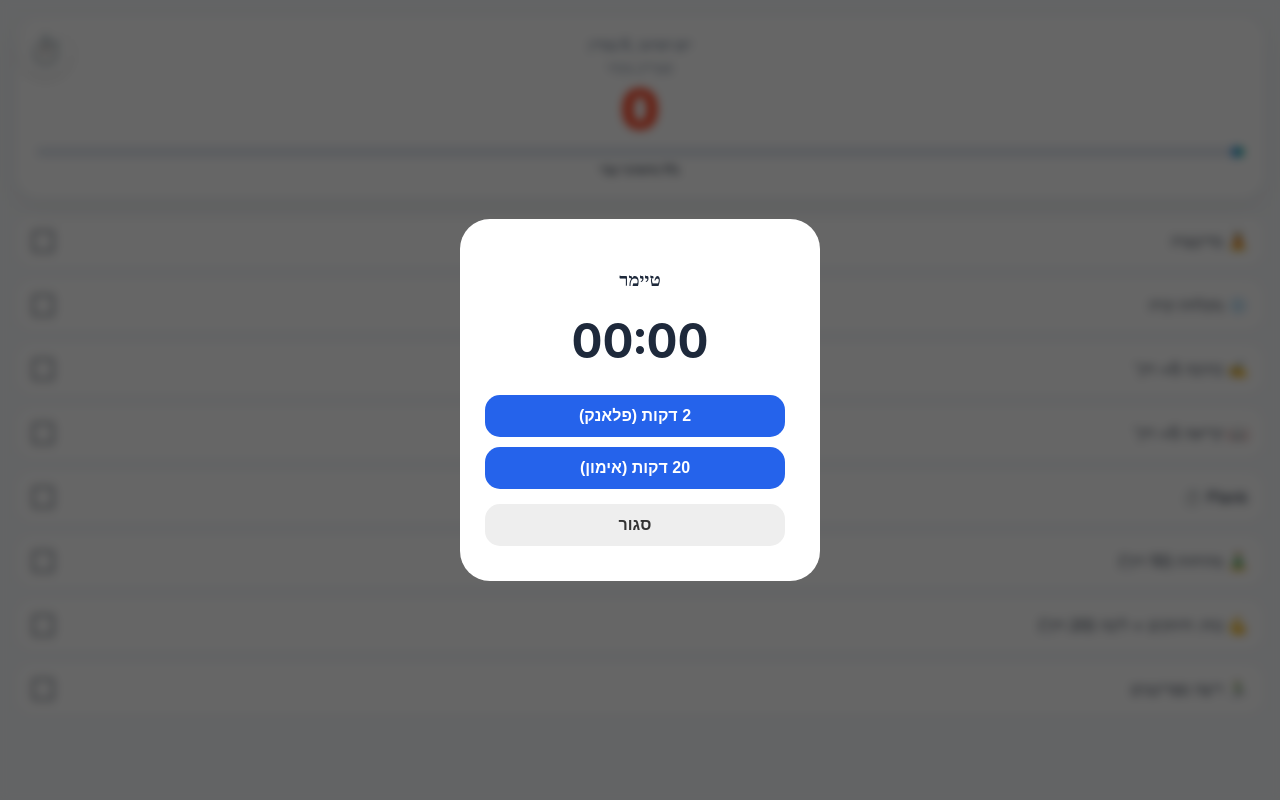
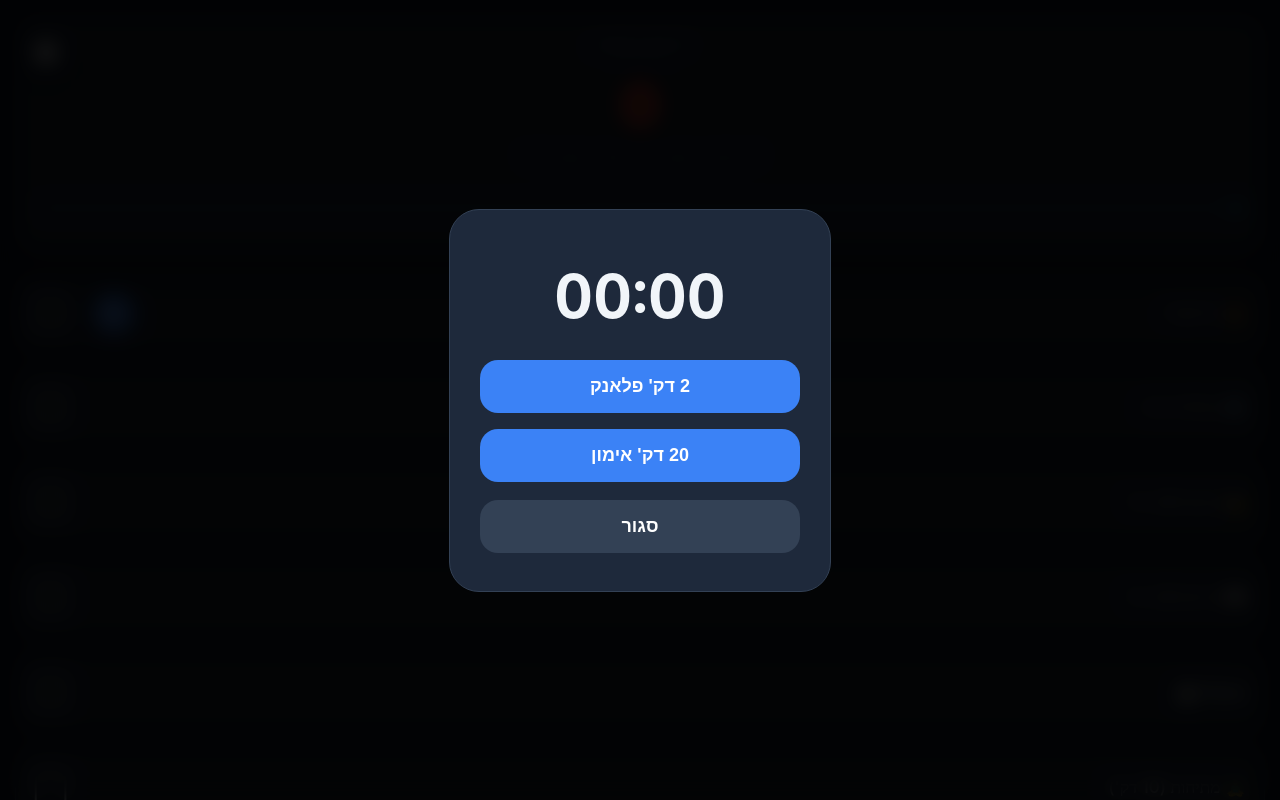
Before and after one commit to yehonatankb7-jpg/New-life, a plain HTML site: page index.html in a window 1280 px wide. Both pictures are taken after a click on the element "⏱️". Shown: the top 800 px of the page. Drawn offline with nearby package versions, Linux system fonts and the light colour scheme.

Commit message:
Update index.html

```diff
--- a/index.html
+++ b/index.html
@@ -4,31 +4,35 @@
     <meta charset="UTF-8">
     <meta name="viewport" content="width=device-width, initial-scale=1.0, maximum-scale=1.0, user-scalable=no">
     <meta name="apple-mobile-web-app-capable" content="yes">
-    <title>New Life - Pro</title>
+    <title>New Life - Dark Pro</title>
     <script src="https://cdn.jsdelivr.net/npm/canvas-confetti@1.5.1/dist/confetti.browser.min.js"></script>
     <style>
-        :root { --primary: #2563eb; --success: #10b981; }
-        body { font-family: -apple-system, system-ui; background: #f8fafc; margin: 0; padding: 15px; color: #1e293b; user-select: none; }
+        :root { --bg: #0f172a; --card: #1e293b; --text: #f1f5f9; --primary: #3b82f6; --success: #10b981; --accent: #ff4b2b; }
+        body { font-family: -apple-system, system-ui; background: var(--bg); margin: 0; padding: 15px; color: var(--text); user-select: none; text-align: right; }
 
-        /* כפתור טיימר בפינה */
-        .timer-icon { position: absolute; top: 25px; left: 20px; font-size: 28px; cursor: pointer; z-index: 100; background: white; padding: 8px; border-radius: 50%; box-shadow: 0 4px 10px rgba(0,0,0,0.1); }
+        .timer-icon { position: absolute; top: 25px; left: 20px; font-size: 24px; cursor: pointer; z-index: 100; background: var(--card); padding: 10px; border-radius: 50%; border: 1px solid #334155; box-shadow: 0 4px 12px rgba(0,0,0,0.3); }
 
-        .card { background: white; padding: 20px; border-radius: 24px; box-shadow: 0 10px 25px rgba(0,0,0,0.05); text-align: center; margin-bottom: 15px; border: 1px solid #f1f5f9; position: relative; }
-        .date-display { font-size: 14px; color: #64748b; margin-bottom: 5px; font-weight: 600; }
-        .streak-num { font-size: 55px; font-weight: 900; color: #ff4b2b; margin: 5px 0; line-height: 1; }
-        .progress-bg { background: #e2e8f0; height: 10px; border-radius: 10px; overflow: hidden; margin-top: 10px; }
-        .progress-fill { background: linear-gradient(90deg, #3b82f6, #10b981); height: 100%; transition: width 0.5s ease; width: 0%; }
+        .card { background: var(--card); padding: 20px; border-radius: 24px; box-shadow: 0 10px 30px rgba(0,0,0,0.3); text-align: center; margin-bottom: 15px; border: 1px solid #334155; position: relative; }
+        .date-display { font-size: 13px; color: #94a3b8; font-weight: 600; }
+        .streak-num { font-size: 55px; font-weight: 900; color: var(--accent); margin: 5px 0; text-shadow: 0 0 15px rgba(255, 75, 43, 0.3); }
+        .quote { font-style: italic; font-size: 13px; color: #94a3b8; margin: 10px 0; min-height: 40px; line-height: 1.4; }
 
-        .task { background: white; padding: 16px; border-radius: 18px; margin-bottom: 10px; display: flex; justify-content: space-between; align-items: center; border: 1px solid #f1f5f9; box-shadow: 0 2px 4px rgba(0,0,0,0.02); }
-        .task.done { background: #ecfdf5; border-color: #10b981; }
-        .task.done span { text-decoration: line-through; color: #065f46; opacity: 0.6; }
+        .progress-bg { background: #334155; height: 10px; border-radius: 10px; overflow: hidden; margin-top: 15px; }
+        .progress-fill { background: linear-gradient(90deg, var(--primary), var(--success)); height: 100%; transition: width 0.5s ease; width: 0%; }
 
-        /* מודאל טיימר */
-        #timerModal { display: none; position: fixed; top: 0; left: 0; width: 100%; height: 100%; background: rgba(0,0,0,0.6); z-index: 1000; justify-content: center; align-items: center; backdrop-filter: blur(5px); }
-        .modal-content { background: white; padding: 30px; border-radius: 30px; text-align: center; width: 80%; max-width: 300px; }
-        .timer-display { font-size: 48px; font-weight: bold; margin: 20px 0; font-variant-numeric: tabular-nums; }
-        .modal-btn { background: var(--primary); color: white; border: none; padding: 12px 20px; border-radius: 15px; margin: 5px; font-weight: bold; width: 100%; font-size: 16px; }
-        .close-btn { background: #eee; color: #333; margin-top: 10px; }
+        .task { background: var(--card); padding: 18px; border-radius: 20px; margin-bottom: 12px; display: flex; justify-content: space-between; align-items: center; border: 1px solid #334155; transition: 0.3s; min-height: 45px; }
+        .task.done { background: rgba(16, 185, 129, 0.08); border-color: var(--success); }
+        .task.done span { text-decoration: line-through; color: var(--success); opacity: 0.6; }
+
+        .play-btn { background: var(--primary); color: white; border: none; border-radius: 50%; width: 40px; height: 40px; display: flex; align-items: center; justify-content: center; font-size: 16px; cursor: pointer; margin-left: 12px; box-shadow: 0 4px 10px rgba(59, 130, 246, 0.3); }
+        .play-btn.playing { background: var(--accent); animation: pulse 1.5s infinite; }
+
+        @keyframes pulse { 0% { transform: scale(1); } 50% { transform: scale(1.1); } 100% { transform: scale(1); } }
+
+        #timerModal { display: none; position: fixed; top: 0; left: 0; width: 100%; height: 100%; background: rgba(0,0,0,0.9); z-index: 1000; justify-content: center; align-items: center; backdrop-filter: blur(10px); }
+        .modal-content { background: var(--card); padding: 30px; border-radius: 30px; text-align: center; width: 85%; max-width: 320px; border: 1px solid #334155; }
+        .timer-display { font-size: 60px; font-weight: bold; margin: 20px 0; color: var(--text); font-variant-numeric: tabular-nums; }
+        .modal-btn { background: var(--primary); color: white; border: none; padding: 16px; border-radius: 18px; margin: 8px 0; font-weight: bold; width: 100%; font-size: 18px; }
     </style>
 </head>
 <body>
@@ -37,81 +41,107 @@
 
     <div class="card">
         <div id="currentDate" class="date-display"></div>
-        <p style="margin:0; font-size: 14px; color:#64748b;">סטריק נוכחי</p>
+        <p style="margin:0; font-size: 11px; color:#64748b;">סטריק נוכחי</p>
         <p class="streak-num" id="streakDisplay">0</p>
+        <div id="dailyQuote" class="quote"></div>
         <div class="progress-bg"><div id="progressFill" class="progress-fill"></div></div>
-        <div id="percentLabel" style="font-size:12px; margin-top:5px; font-weight:bold;">0% מהאתגר</div>
+        <div id="percentLabel" style="font-size:11px; margin-top:8px; font-weight:bold; color: #94a3b8;"></div>
     </div>
 
     <div id="taskList"></div>
 
+    <audio id="meditationAudio" src="meditation.mp3.mp3" preload="auto"></audio>
+
     <div id="timerModal">
         <div class="modal-content">
-            <h3 id="timerTitle">טיימר</h3>
             <div id="timerDisplay" class="timer-display">00:00</div>
-            <div id="timerOptions">
-                <button class="modal-btn" onclick="startTimer(120)">2 דקות (פלאנק)</button>
-                <button class="modal-btn" onclick="startTimer(1200)">20 דקות (אימון)</button>
+            <div id="timerOptions" style="display: flex; flex-direction: column;">
+                <button class="modal-btn" onclick="startTimer(120)">2 דק' פלאנק</button>
+                <button class="modal-btn" onclick="startTimer(1200)">20 דק' אימון</button>
             </div>
-            <button id="stopBtn" class="modal-btn" style="display:none; background:#ef4444;" onclick="stopTimer()">עצור</button>
-            <button class="modal-btn close-btn" onclick="closeTimer()">סגור</button>
+            <button id="stopBtn" class="modal-btn" style="display:none; background:var(--accent);" onclick="stopTimer()">עצור</button>
+            <button class="modal-btn" style="background:#334155; margin-top:10px;" onclick="closeTimer()">סגור</button>
         </div>
     </div>
 
     <script>
         const START_DATE = new Date("2026-03-05");
         const TOTAL_DAYS = 75;
+        const quotes = [
+            "המשמעת היא החופש.", "אל תפסיק כשקשה, תפסיק כשסיימת.", "תהיה חזק מהתירוץ הכי חזק שלך.",
+            "הצלחה היא סך של מאמצים קטנים יום אחרי יום.", "הכאב של היום הוא הכוח של מחר.",
+            "מי שרוצה - מוצא דרך. מי שלא - מוצא תירוץ."
+        ];
+
         const dailyBasics = ["🧘 מדיטציה", "❄️ מקלחת קרה", "✍️ כתיבה 5+ דק'", "📖 קריאה 5+ דק'", "Plank ⏱️"];
-        const trainingSchedule = {
-            0: "💪 כוח: פלג גוף עליון (20 דק')",
-            1: "💪 כוח: חיזוקים + ליבה (20 דק')",
-            2: "💪 כוח: פלג גוף תחתון (20 דק')",
-            3: "💪 כוח: פלג גוף עליון (20 דק')",
-            4: "💪 כוח: חיזוקים + ליבה (20 דק')",
-            5: "💪 כוח: חיזוקים מיוחדים (רגליים, כתפיים, ליבה)",
-            6: "🧘‍♂️ מתיחות איכותיות (20 דק')"
-        };
-        const runningSchedule = {
-            0: "🏃‍♂️ ריצה 45 דק' קלה", 1: "🏃‍♂️ ריצה שיטה נורווגית", 3: "🏃‍♂️ ריצה 45 דק' קלה", 4: "🏃‍♂️ ריצה ספרינטים"
-        };
+        const train = {0:"💪 פלג גוף עליון", 1:"💪 חיזוקים + ליבה", 2:"💪 פלג גוף תחת", 3:"💪 פלג גוף עליון", 4:"💪 חיזוקים + ליבה", 5:"💪 חיזוקים מיוחדים", 6:"🧘‍♂️ מתיחות 20 דק'"};
+        const runs = {0:"🏃‍♂️ ריצה 45 דק'", 1:"🏃‍♂️ נורווגית", 3:"🏃‍♂️ ריצה 45 דק'", 4:"🏃‍♂️ ספרינטים"};
 
         let streak = parseInt(localStorage.getItem('nl_streak')) || 0;
         let completedTasks = JSON.parse(localStorage.getItem('nl_completedTasks')) || [];
-        let timerInterval;
+        const audio = document.getElementById('meditationAudio');
 
         function init() {
             const today = new Date();
-            const todayStr = today.toLocaleDateString();
             document.getElementById('currentDate').innerText = today.toLocaleDateString('he-IL', { weekday: 'long', day: 'numeric', month: 'long' });
+            const diffDays = Math.max(0, Math.ceil((today - START_DATE) / 86400000));
+            const p = Math.min(100, Math.round((diffDays/TOTAL_DAYS)*100));
+            document.getElementById('progressFill').style.width = p + "%";
+            document.getElementById('percentLabel').innerText = p + "% מהאתגר עבר";
+            document.getElementById('dailyQuote').innerText = `"${quotes[today.getDate() % quotes.length]}"`;
 
-            const diffDays = Math.ceil(Math.abs(today - START_DATE) / (1000 * 60 * 60 * 24));
-            const percent = Math.min(100, Math.round((diffDays / TOTAL_DAYS) * 100));
-            document.getElementById('progressFill').style.width = percent + "%";
-            document.getElementById('percentLabel').innerText = percent + "% מהאתגר עבר";
-
-            if (localStorage.getItem('nl_lastDate') !== todayStr) {
+            if (localStorage.getItem('nl_lastDate') !== today.toLocaleDateString()) {
                 completedTasks = [];
                 localStorage.setItem('nl_completedTasks', JSON.stringify([]));
-                localStorage.setItem('nl_lastDate', todayStr);
+                localStorage.setItem('nl_lastDate', today.toLocaleDateString());
             }
+
+            audio.onended = () => {
+                if (!completedTasks.includes("🧘 מדיטציה")) {
+                    toggle("🧘 מדיטציה");
+                    confetti({ particleCount: 150, spread: 60, origin: { y: 0.7 } });
+                }
+            };
             render();
         }
 
         function render() {
             const day = new Date().getDay();
-            let todayTasks = [...dailyBasics];
-            if (day !== 6) todayTasks.push("🧘‍♂️ מתיחות (10 דק')");
-            todayTasks.push(trainingSchedule[day]);
-            if (runningSchedule[day]) todayTasks.push(runningSchedule[day]);
+            let tasks = [...dailyBasics];
+            if (day !== 6) tasks.push("🧘‍♂️ מתיחות (10 דק')");
+            tasks.push(train[day]);
+            if (runs[day]) tasks.push(runs[day]);
 
             const list = document.getElementById('taskList');
-            list.innerHTML = todayTasks.map((t, i) => {
+            list.innerHTML = tasks.map(t => {
                 const isDone = completedTasks.includes(t);
-                return `<div class="task ${isDone ? 'done' : ''}" onclick="toggle('${t}')">
-                    <span>${t}</span><span>${isDone ? '✅' : '⬜'}</span>
+                const isMed = t.includes("מדיטציה");
+                return `
+                <div class="task ${isDone ? 'done' : ''}">
+                    <div style="display:flex; align-items:center; flex:1" onclick="toggle('${t}')">
+                        <span style="font-weight:500; font-size:17px;">${t}</span>
+                    </div>
+                    <div style="display:flex; align-items:center;">
+                        ${isMed && !isDone ? `<button id="pBtn" class="play-btn" onclick="playMed(event)">▶</button>` : ''}
+                        <span onclick="toggle('${t}')" style="font-size:24px; cursor:pointer; margin-right:15px;">${isDone ? '✅' : '⬜'}</span>
+                    </div>
                 </div>`;
             }).join('');
             document.getElementById('streakDisplay').innerText = streak;
+        }
+
+        function playMed(e) {
+            e.stopPropagation();
+            const btn = document.getElementById('pBtn');
+            if (audio.paused) {
+                audio.play().catch(err => alert("יש ללחוץ שוב על Play (הגנת דפדפן)"));
+                btn.innerText = "⏸";
+                btn.classList.add('playing');
+            } else {
+                audio.pause();
+                btn.innerText = "▶";
+                btn.classList.remove('playing');
+            }
         }
 
         function toggle(name) {
@@ -126,45 +156,30 @@
         function checkWin() {
             const day = new Date().getDay();
             const todayStr = new Date().toLocaleDateString();
-            const required = dailyBasics.length + 1 + (day !== 6 ? 1 : 0) + (runningSchedule[day] ? 1 : 0);
-            if (completedTasks.length === required && localStorage.getItem('nl_win_' + todayStr) !== "y") {
+            const req = dailyBasics.length + 1 + (day !== 6 ? 1 : 0) + (runs[day] ? 1 : 0);
+            if (completedTasks.length === req && localStorage.getItem('nl_win_' + todayStr) !== "y") {
                 confetti({ particleCount: 150, spread: 70, origin: { y: 0.6 } });
                 streak++;
                 localStorage.setItem('nl_streak', streak);
                 localStorage.setItem('nl_win_' + todayStr, "y");
-                setTimeout(() => { render(); alert("יום אדיר! 🔥"); }, 500);
+                setTimeout(() => { render(); alert("יום מושלם! 🔥"); }, 500);
             }
         }
 
-        // לוגיקת טיימר
         function openTimer() { document.getElementById('timerModal').style.display = 'flex'; }
         function closeTimer() { stopTimer(); document.getElementById('timerModal').style.display = 'none'; }
-
-        function startTimer(seconds) {
+        function startTimer(s) {
             document.getElementById('timerOptions').style.display = 'none';
             document.getElementById('stopBtn').style.display = 'block';
-            let timeLeft = seconds;
-
+            let timeLeft = s;
             timerInterval = setInterval(() => {
                 timeLeft--;
-                let mins = Math.floor(timeLeft / 60);
-                let secs = timeLeft % 60;
-                document.getElementById('timerDisplay').innerText =
-                    `${mins.toString().padStart(2, '0')}:${secs.toString().padStart(2, '0')}`;
-
-                if (timeLeft <= 0) {
-                    stopTimer();
-                    alert("הזמן נגמר! כל הכבוד 💪");
-                }
+                let m = Math.floor(timeLeft / 60), sc = timeLeft % 60;
+                document.getElementById('timerDisplay').innerText = `${m.toString().padStart(2,'0')}:${sc.toString().padStart(2,'0')}`;
+                if (timeLeft <= 0) { stopTimer(); alert("הזמן נגמר!"); }
             }, 1000);
         }
-
-        function stopTimer() {
-            clearInterval(timerInterval);
-            document.getElementById('timerDisplay').innerText = "00:00";
-            document.getElementById('timerOptions').style.display = 'block';
-            document.getElementById('stopBtn').style.display = 'none';
-        }
+        function stopTimer() { clearInterval(timerInterval); document.getElementById('timerOptions').style.display = 'flex'; document.getElementById('stopBtn').style.display = 'none'; document.getElementById('timerDisplay').innerText = "00:00"; }
 
         init();
     </script>
```
